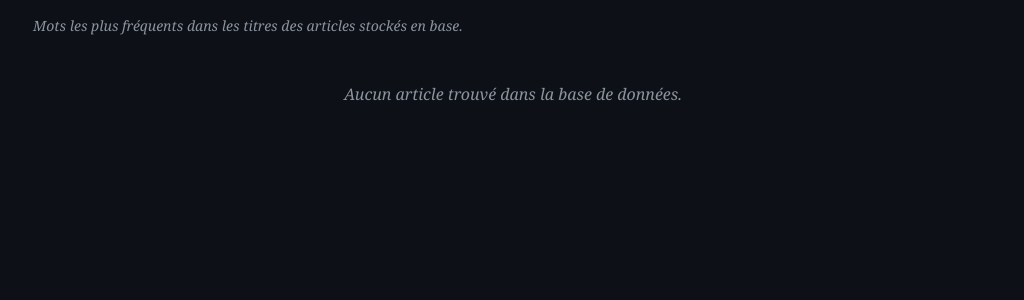
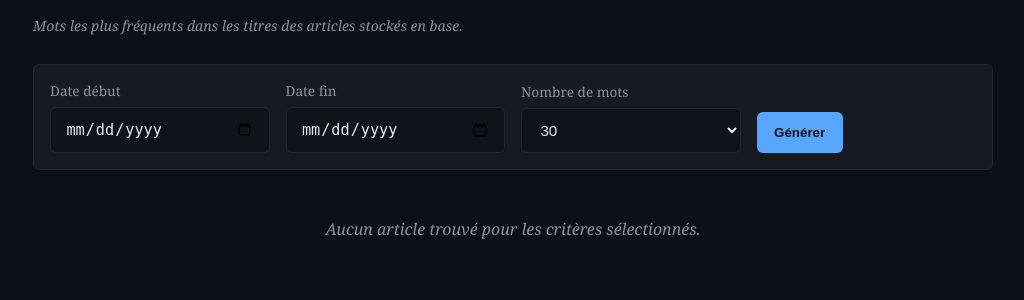
Before and after one commit to TLK57/StructureDonnees, a Flask app: template src/templates/Wordcloud.html in a window 1280 px wide. Shown: the part 104-404 px from the top of the page, without its empty margins (127-1151 px from the left). Run offline with Flask 3, Linux system fonts and the light colour scheme; the template is opened without the code that fills it, so the values that code supplies are empty.

Commit message:
ajouter l'intervalle de temps a la page nuage de mots

```diff
--- a/src/app.py
+++ b/src/app.py
@@ -283,50 +283,110 @@ def ouvrir_article(id):
 
 # Nuage de mots
 
-def generer_svg(titres):
+def generer_svg(titres, nb_mots=50):
     texte = " ".join(titres).lower()
-    mots  = re.findall(r"[a-zàâäéèêëîïôùûüç]{3,}", texte)
+    mots = re.findall(r"[a-zàâäéèêëîïôùûüç]{3,}", texte)
     mots_filtres = [m for m in mots if m not in STOPWORDS_FR]
-    frequences   = Counter(mots_filtres).most_common(50)
+
+    frequences = Counter(mots_filtres).most_common(nb_mots)
     if not frequences:
         return None
+
     freq_max = frequences[0][1]
     freq_min = frequences[-1][1]
+
     def taille(freq):
         if freq_max == freq_min:
             return 32
         return int(14 + (freq - freq_min) / (freq_max - freq_min) * 46)
+
     couleurs = ["#58a6ff", "#3fb950", "#d29922", "#f78166", "#79b8ff", "#56d364", "#e3b341", "#ffa198"]
     LARGEUR, HAUTEUR, MARGE = 900, 520, 10
     random.seed(42)
     boites = []
+
     def chevauche(x, y, w, h):
-        x1, y1, x2, y2 = x-w/2-6, y-h-6, x+w/2+6, y+6
-        return any(x1 < bx2 and x2 > bx1 and y1 < by2 and y2 > by1 for bx1,by1,bx2,by2 in boites)
+        x1, y1, x2, y2 = x - w/2 - 6, y - h - 6, x + w/2 + 6, y + 6
+        return any(x1 < bx2 and x2 > bx1 and y1 < by2 and y2 > by1 for bx1, by1, bx2, by2 in boites)
+
     def hors_cadre(x, y, w, h):
-        return x-w/2 < MARGE or x+w/2 > LARGEUR-MARGE or y-h < MARGE or y > HAUTEUR-MARGE
+        return x - w/2 < MARGE or x + w/2 > LARGEUR - MARGE or y - h < MARGE or y > HAUTEUR - MARGE
+
     elements = []
+
     for mot, freq in frequences:
         px = taille(freq)
-        w_mot, h_mot = len(mot)*px*0.6, px
+        w_mot, h_mot = len(mot) * px * 0.6, px
         couleur = random.choice(couleurs)
+
         for _ in range(200):
-            x = random.randint(int(w_mot/2)+MARGE, int(LARGEUR-w_mot/2)-MARGE)
-            y = random.randint(h_mot+MARGE, HAUTEUR-MARGE)
+            x = random.randint(int(w_mot / 2) + MARGE, int(LARGEUR - w_mot / 2) - MARGE)
+            y = random.randint(h_mot + MARGE, HAUTEUR - MARGE)
+
             if not chevauche(x, y, w_mot, h_mot) and not hors_cadre(x, y, w_mot, h_mot):
-                boites.append((x-w_mot/2, y-h_mot, x+w_mot/2, y))
-                elements.append(f'<text x="{x}" y="{y}" font-size="{px}" fill="{couleur}" font-family="Arial, sans-serif" text-anchor="middle">{mot}</text>')
+                boites.append((x - w_mot/2, y - h_mot, x + w_mot/2, y))
+                elements.append(
+                    f'<text x="{x}" y="{y}" font-size="{px}" fill="{couleur}" '
+                    f'font-family="Arial, sans-serif" text-anchor="middle">{mot}</text>'
+                )
                 break
-    return (f'<svg xmlns="http://www.w3.org/2000/svg" width="{LARGEUR}" height="{HAUTEUR}" style="background:#161b22;">'
-            + "".join(elements) + "</svg>")
+
+    return (
+            f'<svg xmlns="http://www.w3.org/2000/svg" width="{LARGEUR}" height="{HAUTEUR}" style="background:#161b22;">'
+            + "".join(elements)
+            + "</svg>"
+    )
 
 
 @app.route("/wordcloud")
 def nuage_de_mots():
-    titres = [a["title"] for a in articles.find({}, {"title": 1}) if a.get("title")]
-    svg = generer_svg(titres) if titres else None
-    return render_template("wordcloud.html", svg=svg)
+    date_debut = request.args.get("date_debut", "").strip()
+    date_fin = request.args.get("date_fin", "").strip()
+    nb_mots = request.args.get("nb_mots", "30").strip()
 
+    erreur = None
+    filtre = {}
+
+    try:
+        nb_mots = int(nb_mots)
+        if nb_mots < 1:
+            nb_mots = 30
+    except ValueError:
+        nb_mots = 30
+
+    try:
+        if date_debut:
+            debut_dt = datetime.strptime(date_debut, "%Y-%m-%d").replace(tzinfo=timezone.utc)
+            filtre["publication_date"] = filtre.get("publication_date", {})
+            filtre["publication_date"]["$gte"] = debut_dt
+
+        if date_fin:
+            fin_dt = datetime.strptime(date_fin, "%Y-%m-%d").replace(
+                hour=23, minute=59, second=59, tzinfo=timezone.utc
+            )
+            filtre["publication_date"] = filtre.get("publication_date", {})
+            filtre["publication_date"]["$lte"] = fin_dt
+
+        if date_debut and date_fin:
+            debut_test = datetime.strptime(date_debut, "%Y-%m-%d")
+            fin_test = datetime.strptime(date_fin, "%Y-%m-%d")
+            if debut_test > fin_test:
+                erreur = "La date de début doit être antérieure ou égale à la date de fin."
+                return render_template("wordcloud.html", svg=None, erreur=erreur)
+
+    except ValueError:
+        erreur = "Format de date invalide."
+        return render_template("wordcloud.html", svg=None, erreur=erreur)
+
+    titres = [
+        a["title"]
+        for a in articles.find(filtre, {"title": 1})
+        if a.get("title")
+    ]
+
+    svg = generer_svg(titres, nb_mots=nb_mots) if titres else None
+
+    return render_template("wordcloud.html", svg=svg, erreur=erreur)
 
 # Abonnements
 
--- a/src/templates/Wordcloud.html
+++ b/src/templates/Wordcloud.html
@@ -50,9 +66,74 @@
       animation: fadeUp .4s .1s ease both;
     }
 
-    /* ── Conteneur SVG ── */
+    .filters {
+      width: 100%;
+      max-width: 960px;
+      margin-top: 1.8rem;
+      background: var(--surface);
+      border: 1px solid var(--border);
+      border-radius: 6px;
+      padding: 1rem;
+      animation: fadeUp .4s .15s ease both;
+    }
+
+    .filters form {
+      display: grid;
+      grid-template-columns: repeat(auto-fit, minmax(180px, 1fr));
+      gap: 1rem;
+      align-items: end;
+    }
+
+    .field {
+      display: flex;
+      flex-direction: column;
+      gap: .45rem;
+    }
+
+    .field label {
+      font-size: .85rem;
+      color: var(--muted);
+    }
+
+    .field input,
+    .field select {
+      background: #0f141b;
+      border: 1px solid var(--border);
+      color: var(--text);
+      padding: .75rem .9rem;
+      border-radius: 6px;
+      font-size: .95rem;
+      outline: none;
+    }
+
+    .field input:focus,
+    .field select:focus {
+      border-color: var(--accent);
+    }
+
+    .actions {
+      display: flex;
+      align-items: end;
+    }
+
+    .btn {
+      background: var(--accent);
+      color: #0d1117;
+      border: none;
+      border-radius: 6px;
+      padding: .8rem 1.1rem;
+      font-weight: bold;
+      cursor: pointer;
+      transition: opacity .2s ease;
+    }
+
+    .btn:hover {
+      opacity: .9;
+    }
+
     .cloud-wrap {
-      width: 100%; max-width: 960px;
+      width: 100%;
+      max-width: 960px;
       margin-top: 1.8rem;
       background: var(--surface);
       border: 1px solid var(--border);
@@ -89,14 +188,59 @@
   <a class="back" href="/">← Accueil</a>
 </header>
 
-<p class="subtitle">Mots les plus fréquents dans les titres des articles stockés en base.</p>
+<p class="subtitle">
+  Mots les plus fréquents dans les titres des articles stockés en base.
+</p>
+
+<div class="filters">
+  <form method="GET" action="/wordcloud">
+    <div class="field">
+      <label for="date_debut">Date début</label>
+      <input
+              type="date"
+              id="date_debut"
+              name="date_debut"
+              value="{{ request.args.get('date_debut', '') }}"
+      >
+    </div>
+
+    <div class="field">
+      <label for="date_fin">Date fin</label>
+      <input
+              type="date"
+              id="date_fin"
+              name="date_fin"
+              value="{{ request.args.get('date_fin', '') }}"
+      >
+    </div>
+
+    <div class="field">
+      <label for="nb_mots">Nombre de mots</label>
+      <select id="nb_mots" name="nb_mots">
+        <option value="10" {% if request.args.get('nb_mots') == '10' %}selected{% endif %}>10</option>
+        <option value="20" {% if request.args.get('nb_mots') == '20' %}selected{% endif %}>20</option>
+        <option value="30" {% if request.args.get('nb_mots', '30') == '30' %}selected{% endif %}>30</option>
+        <option value="50" {% if request.args.get('nb_mots') == '50' %}selected{% endif %}>50</option>
+        <option value="100" {% if request.args.get('nb_mots') == '100' %}selected{% endif %}>100</option>
+      </select>
+    </div>
+
+    <div class="actions">
+      <button class="btn" type="submit">Générer</button>
+    </div>
+  </form>
+</div>
+
+{% if erreur %}
+<div class="error">{{ erreur }}</div>
+{% endif %}
 
 {% if svg %}
 <div class="cloud-wrap">
   {{ svg | safe }}
 </div>
 {% else %}
-<p class="empty">Aucun article trouvé dans la base de données.</p>
+<p class="empty">Aucun article trouvé pour les critères sélectionnés.</p>
 {% endif %}
 
 </body>
```
Also changed, not shown: other parts of src/templates/Wordcloud.html (+44 -10 lines).
